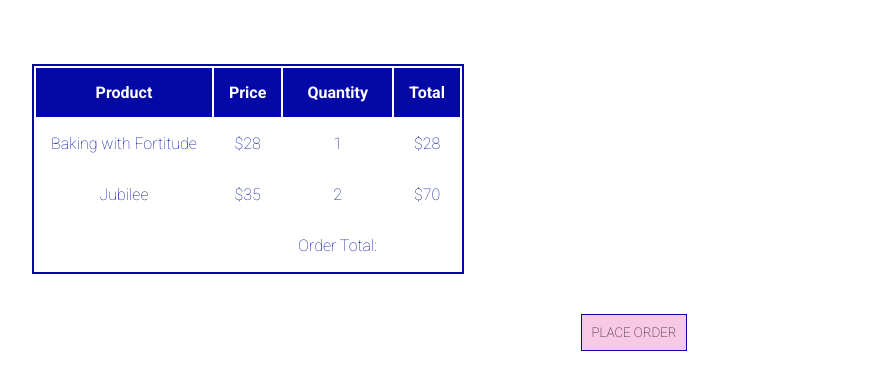
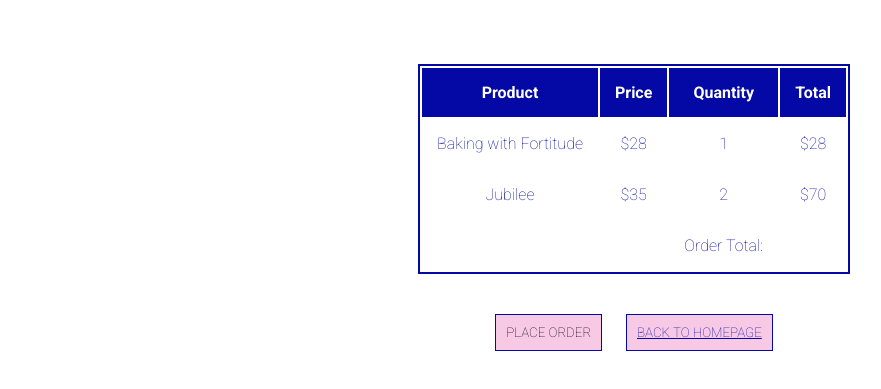
Before and after one commit to michellerenehey/e-commerce-site, a website with bundled scripts: page cart/index.html in a window 1280 px wide. Shown: the part 187-576 px from the top of the page, without its empty margins (6-887 px from the left). Built offline with nearby package versions, Linux system fonts and the light colour scheme; a web font is replaced by a local one.

Commit message:
updated button styles again

```diff
--- a/cart/index.html
+++ b/cart/index.html
@@ -32,8 +32,10 @@
         </tfoot>
     </table>
     <button id="order-button">Place Order</button>
-    <br>
-    <a href="../index.html">Back to Homepage</a>
+    <button>
+        <a href="../index.html">Back to Homepage</a>
+    </button>
+
     <script type="module" src="./cart.js"></script>
 </body>
 </html>
--- a/styles/cart.css
+++ b/styles/cart.css
@@ -1,3 +1,7 @@
+body {
+    text-align: center;
+}
+
 h1 {
     font-family: 'Roboto', sans-serif;
 }
@@ -5,7 +9,8 @@
 table {
     margin: 30px;
     border: 2px solid #0409a6;
-
+    margin-left: auto;
+    margin-right: auto;
 }
 
 thead {
@@ -26,3 +31,7 @@
     margin: 10px;
     padding: 10px;
 }
+
+a {
+    color: #0409a6;
+}
```
